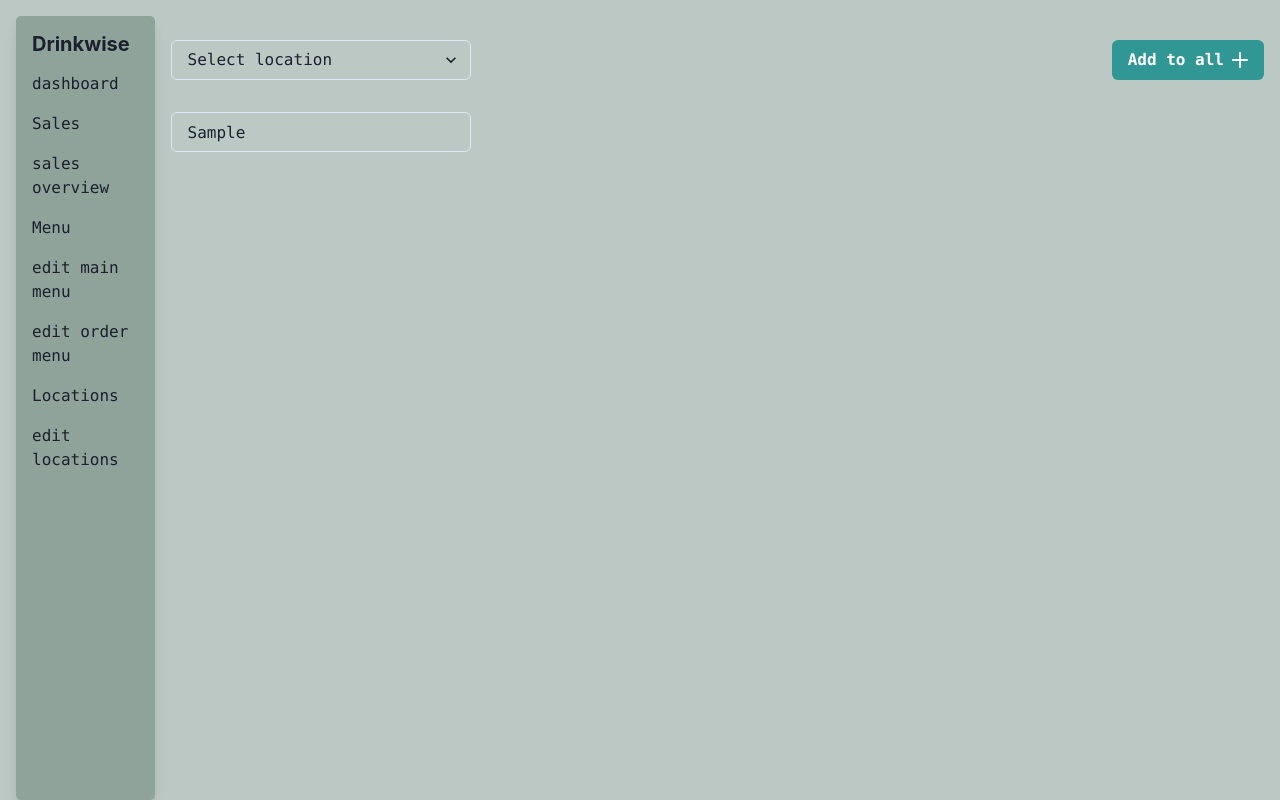
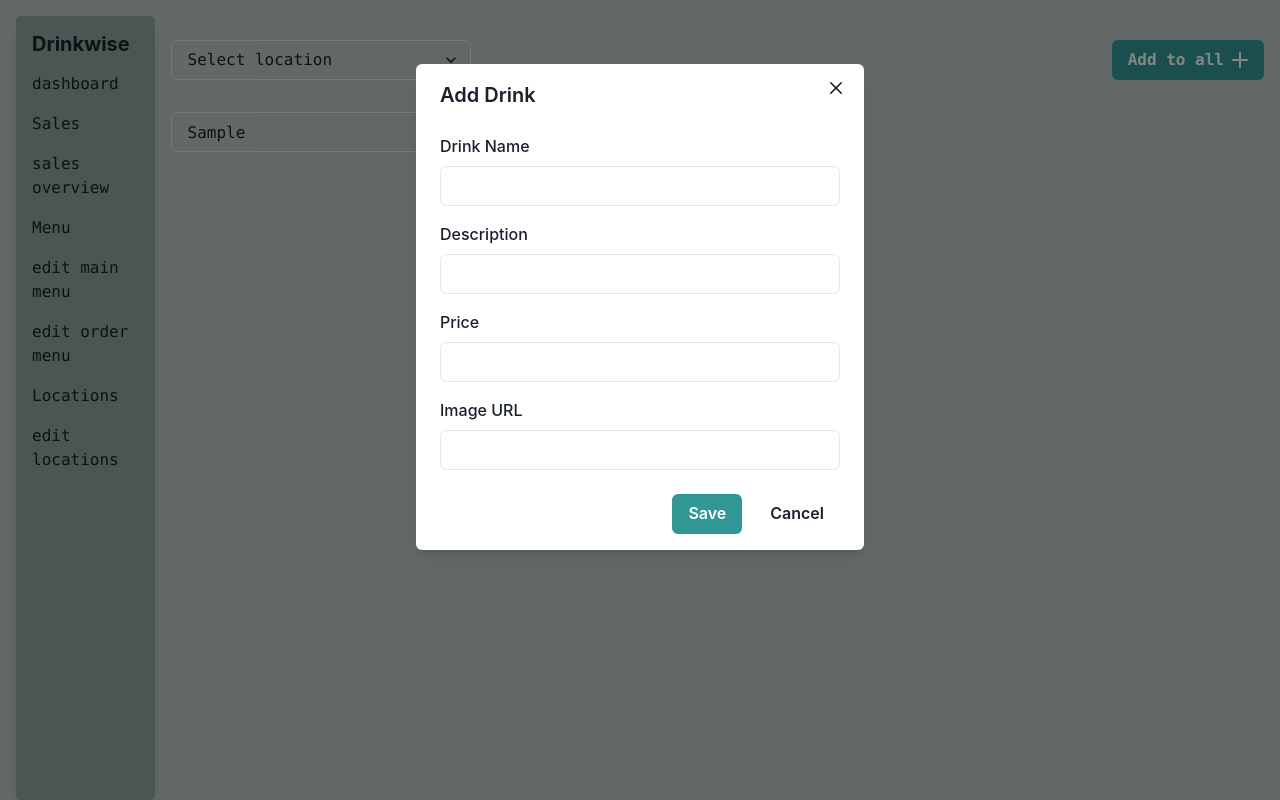
Before and after one commit to Techsip-CAP805/drinkwise, a Next.js app: page /admin/1/edit/menu/order in a window 1280 px wide. Both pictures are taken after typing "Sample" into the empty fields and a click on the button "Add to all". Built offline with nearby package versions, Linux system fonts and the light colour scheme.

Commit message:
admin portal drinks modal

```diff
--- a/src/pages/admin/[userID]/edit/menu/order.js
+++ b/src/pages/admin/[userID]/edit/menu/order.js
@@ -1,20 +1,60 @@
 import React, { useState } from 'react';
-import { Box, Container, VStack, Select, Button, SimpleGrid, Card, CardBody, Image, Text, HStack, Input, Heading, Link } from '@chakra-ui/react';
+import { Box, Container, VStack, Select, Button, SimpleGrid, Card, CardBody, Image, Text, HStack, Input, Heading, Link, Modal, ModalOverlay, ModalContent, ModalHeader, ModalFooter, ModalBody, ModalCloseButton, FormControl, FormLabel, Input as ChakraInput, useDisclosure } from '@chakra-ui/react';
 import { useDrinkContext } from '../../../../../../context/drinkContext';
-import { AddIcon } from '@chakra-ui/icons';
+import { AddIcon, EditIcon } from '@chakra-ui/icons';
 
 const OrderMenu = () => {
-  const { locations, drinks } = useDrinkContext();
+  const { locations, drinks, setDrinks } = useDrinkContext();
   const [selectedLocation, setSelectedLocation] = useState('');
   const [searchTerm, setSearchTerm] = useState('');
+  const [currentDrink, setCurrentDrink] = useState({ drinkName: '', description: '', basePrice: '', imagePath: '' });
+  const { isOpen, onOpen, onClose } = useDisclosure();
 
   const handleLocationChange = (event) => {
     setSelectedLocation(event.target.value);
   };
 
+  const handleAddDrink = () => {
+    setCurrentDrink({ drinkName: '', description: '', basePrice: '', imagePath: '' });
+    onOpen();
+  };
+
+  const handleEditDrink = (drink) => {
+    setCurrentDrink(drink);
+    onOpen();
+  };
+
+  const handleSaveDrink = () => {
+
+    //check drink already exists
+    if (currentDrink.drinkID) {
+      setDrinks((prevDrinks) =>
+        prevDrinks.map((drink) =>
+          drink.drinkID === currentDrink.drinkID ? currentDrink : drink
+        )
+      );
+    } else {
+      // console.log("PREVIOUS drink array length: " + drinks.length);
+      const newDrink = {
+        ...currentDrink,
+        drinkID: drinks.length +1,
+      };
+      // console.log("NEW DRINK: ", newDrink);
+      setDrinks((prevDrinks) => [...prevDrinks, newDrink]);
+      // console.log("AFTER drink array length: " + drinks.length);
+    }
+
+    onClose();
+  };
+
   const filteredDrinks = drinks.slice(0, 10).filter(drink =>
     drink.drinkName.toLowerCase().includes(searchTerm.toLowerCase())
   );
+
+  const handleChange = (e) => {
+    const { name, value } = e.target;
+    setCurrentDrink((prev) => ({ ...prev, [name]: value }));
+  };
 
   return (
     <Box bg='#bcc8c3' minH='100vh' display='flex'>
@@ -37,7 +77,7 @@ const OrderMenu = () => {
                 <option key={location.id} value={location.name}>{location.name}</option>
               ))}
             </Select>
-            <Button rightIcon={<AddIcon />} colorScheme='teal'>Add to all</Button>
+            <Button rightIcon={<AddIcon />} colorScheme='teal' onClick={handleAddDrink}>Add to all</Button>
           </HStack>
           <Input
             placeholder='Search drink...'
@@ -53,14 +93,46 @@ const OrderMenu = () => {
                   <Image src={drink.imagePath} alt={drink.drinkName} boxSize='100px' borderRadius='full' bg='tomato' />
                   <Text fontSize='lg' fontWeight='bold'>{drink.drinkName}</Text>
                   <Text>{drink.description}</Text>
-                  <Text>${drink.basePrice.toFixed(2)}</Text>
-                  <Button leftIcon={<AddIcon />} mt={2} colorScheme='teal'>Add Drink</Button>
+                  <Text>${Number(drink.basePrice).toFixed(2)}</Text>
+                  <Button leftIcon={<EditIcon />} mt={2} colorScheme='teal' onClick={() => handleEditDrink(drink)}>Edit Drink</Button>
                 </CardBody>
               </Card>
             ))}
           </SimpleGrid>
         </VStack>
       </Container>
+
+      <Modal isOpen={isOpen} onClose={onClose}>
+        <ModalOverlay />
+        <ModalContent>
+          <ModalHeader>{currentDrink.drinkID ? 'Edit Drink' : 'Add Drink'}</ModalHeader>
+          <ModalCloseButton />
+          <ModalBody>
+            <FormControl>
+              <FormLabel>Drink Name</FormLabel>
+              <ChakraInput name='drinkName' value={currentDrink.drinkName} onChange={handleChange} />
+            </FormControl>
+            <FormControl mt={4}>
+              <FormLabel>Description</FormLabel>
+              <ChakraInput name='description' value={currentDrink.description} onChange={handleChange} />
+            </FormControl>
+            <FormControl mt={4}>
+              <FormLabel>Price</FormLabel>
+              <ChakraInput name='basePrice' type='number' value={currentDrink.basePrice} onChange={handleChange} />
+            </FormControl>
+            <FormControl mt={4}>
+              <FormLabel>Image URL</FormLabel>
+              <ChakraInput name='imagePath' value={currentDrink.imagePath} onChange={handleChange} />
+            </FormControl>
+          </ModalBody>
+          <ModalFooter>
+            <Button colorScheme='teal' mr={3} onClick={handleSaveDrink}>
+              Save
+            </Button>
+            <Button variant='ghost' onClick={onClose}>Cancel</Button>
+          </ModalFooter>
+        </ModalContent>
+      </Modal>
     </Box>
   );
 };
--- a/src/pages/employee/employeeAccount.js
+++ b/src/pages/employee/employeeAccount.js
@@ -4,7 +4,7 @@ import Navbar from "../../components/Navbar";
 import SideNav from "../../components/SideNav";
 import Footer from "../../components/Footer";
 import EditAccountInfo from './editAccountInfo';
-import employees from '../../../data/employees.json';
+import employees from '../../../data/employeeData.json';
 
 const EmployeeAccount = () => {
   const [formData, setFormData] = useState(null);
```
